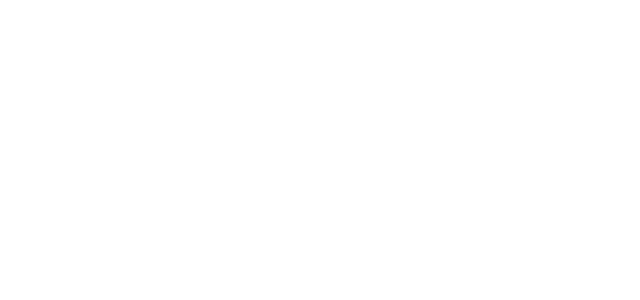
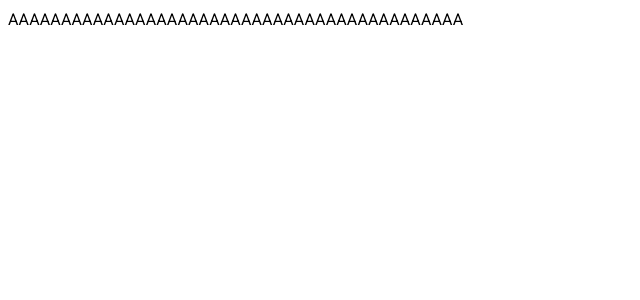
Before and after one commit to LaraPedroso/Agenda-IGTI, a React (Create React App) app: page / in a window 1280 px wide. Shown: the top 300 px of the page, without its empty margins (0-640 px from the left). Built offline with nearby package versions, Linux system fonts and the light colour scheme.

Commit message:
table does not work 😭😢

```diff
--- a/src/template/CalendarScreen/index.tsx
+++ b/src/template/CalendarScreen/index.tsx
@@ -1,24 +1,17 @@
-import {
-  TableContainer,
-  Table,
-  TableHead,
-  TableRow,
-  // TableCell,
-  TableBody,
-  Paper
-} from '@mui/material'
+import // TableContainer,
+// Table,
+// TableHead,
+// TableRow,
+// TableCell,
+// TableBody,
+// Paper
+'@mui/material'
+import { Typography } from '@mui/material'
 
 export function CalendarScreen() {
   return (
     <>
-      <TableContainer component={Paper}>
-        <Table sx={{ minWidth: 700 }} aria-label="customized table">
-          <TableHead>
-            <TableRow></TableRow>
-          </TableHead>
-          <TableBody></TableBody>
-        </Table>
-      </TableContainer>
+      <Typography>AAAAAAAAAAAAAAAAAAAAAAAAAAAAAAAAAAAAAAAAAAA</Typography>
     </>
   )
 }
```
